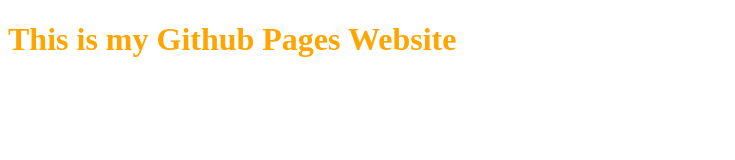
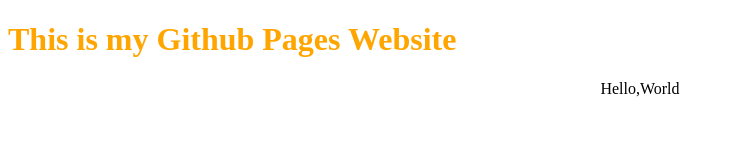
Before and after one commit to muthusrathinam/smr_webV1.github.io, a plain HTML site: page index.html in a window 1280 px wide. Shown: the whole page, without its empty margins (0-735 px from the left). Drawn offline with Linux system fonts and the light colour scheme.

Commit message:
para added

```diff
--- a/index.html
+++ b/index.html
@@ -9,5 +9,6 @@
     </head>
     <body>
         <h1>This is my Github Pages Website</h1>
+        <p style="text-align: center;">Hello,World</p>
     </body>
 </html>
```
